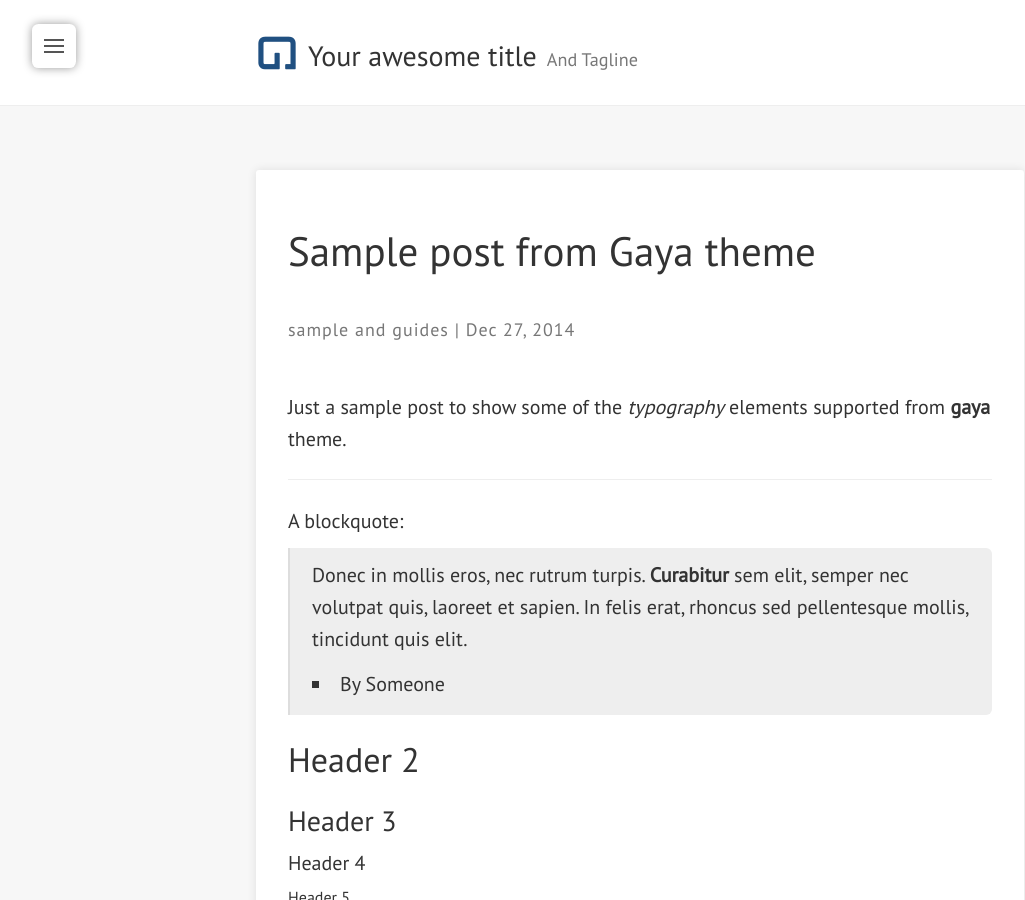
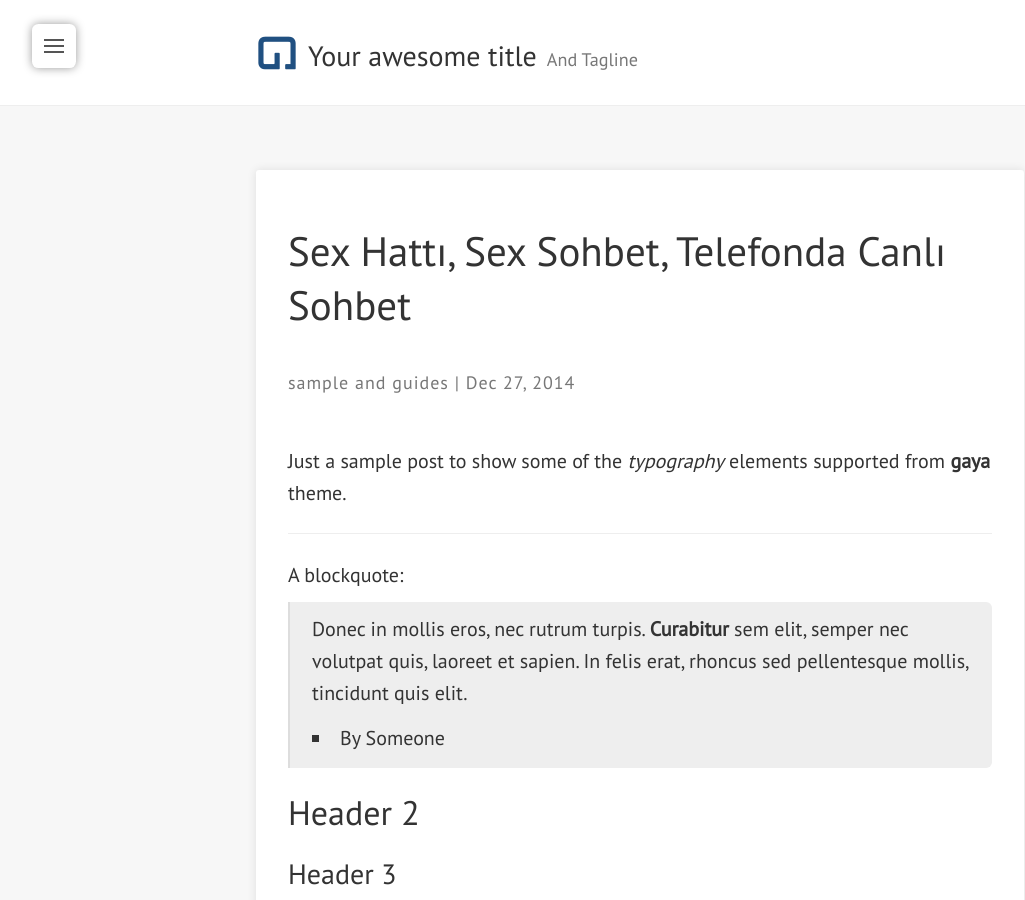
Before and after one commit to obalus/deniy, a Jekyll site: the page built from _posts/2014-12-27-sample-post.md, in a window 1280 px wide and 900 px high. Shown: the whole window, without its empty margins (0-1025 px from the left). Built offline with Jekyll 4.4.1, drawn with Linux system fonts in a browser that asks for light colours; nearby versions of some CDN libraries.

Commit message:
Update 2014-12-27-sample-post.md

```diff
--- a/_posts/2014-12-27-sample-post.md
+++ b/_posts/2014-12-27-sample-post.md
@@ -1,12 +1,12 @@
 ---
 layout: post
-title:  "Sample post from Gaya theme"
+title:  "Sex Hattı, Sex Sohbet, Telefonda Canlı Sohbet"
 date:   2014-12-27 11:15:02
-description: Just a sample post to show some of the typography elements supported from harmony theme.
+description: sohbet hatti ile gerçek sex hattı konuşması yaşamak için doğru yerdesiniz
 categories:
 - sample
 - guides
-permalink: sample-post
+permalink: sohbet-hatti
 ---
 
 Just a sample post to show some of the *typography* elements supported from
```
